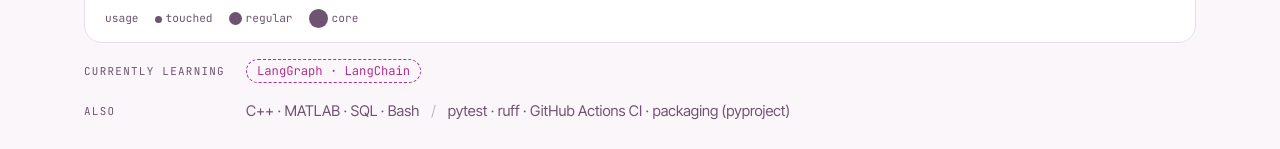
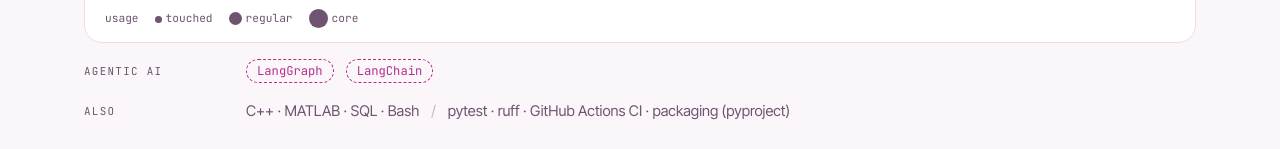
Before and after one commit to Suhaila-Samir-El-behairy/Suhaila-Samir-El-behairy.github.io, a plain HTML site: page cs/index.html in a window 1280 px wide. Shown: the part 6034-6183 px from the top of the page. Drawn offline with Linux system fonts and the light colour scheme.

Commit message:
Toolkit: 'currently learning' -> 'agentic AI: LangGraph, LangChain'
Co-Authored-By: Claude Opus 5.5 <noreply@anthropic.com>
Claude-Session: https://claude.ai/code/session_011qbpoPXf4qe6AFEncXkumF

```diff
--- a/cs/index.html
+++ b/cs/index.html
@@ -433,7 +433,7 @@
             <span><i class="d" style="width:19px;height:19px"></i>core</span>
           </div>
         </div>
-        <div class="also"><span class="k">currently learning</span><span id="learning"></span></div>
+        <div class="also"><span class="k">agentic AI</span><span id="learning"></span></div>
         <div class="also"><span class="k">also</span><span>C++ · MATLAB · SQL · Bash</span><span class="sep">/</span><span>pytest · ruff · GitHub Actions CI · packaging (pyproject)</span></div>
       </div>
     </div>
@@ -575,7 +575,7 @@ const TOOLS = {
   "Languages": { "Python": [3, 3, 3, 1], "R": [0, 2, 3, 3], "Git / GitHub": [2, 2, 2, 2] },
   "Single-cell": { "Seurat": [0, 0, 3, 3], "SingleCellExperiment": [0, 0, 2, 0], "Scanpy": [0, 0, 2, 0], "Splatter": [0, 0, 3, 0], "Monocle3": [0, 0, 2, 0], "CellChat": [0, 0, 0, 3], "inferCNV": [0, 0, 0, 3] }
 };
-const LEARNING = ["LangGraph · LangChain"];
+const LEARNING = ["LangGraph", "LangChain"];
 
 /* =====================================================================
    Rendering (no need to edit below)
```
Also changed, not shown: embl/index.html (+2 -2 lines), index.html (+2 -2 lines), translational/index.html (+2 -2 lines).
